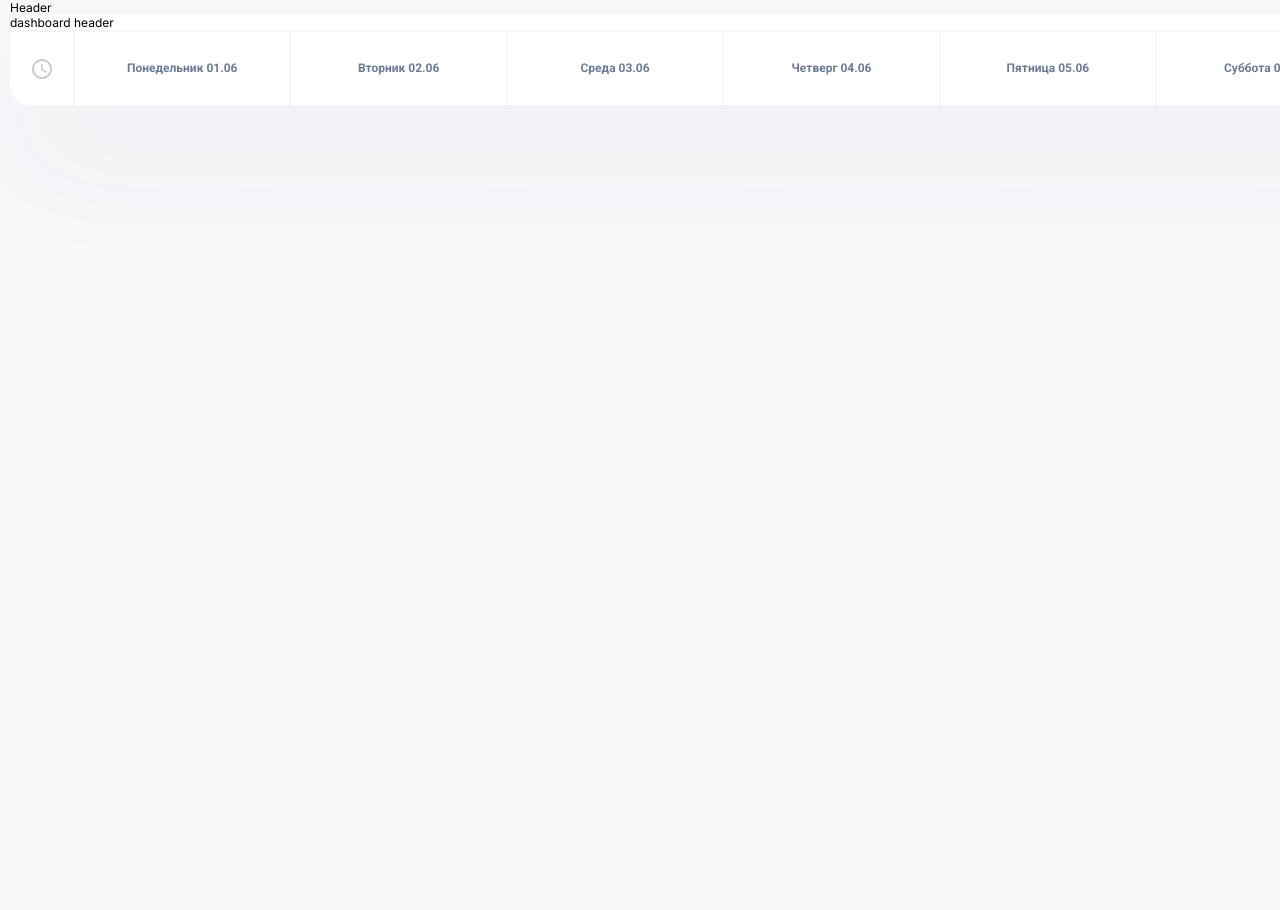
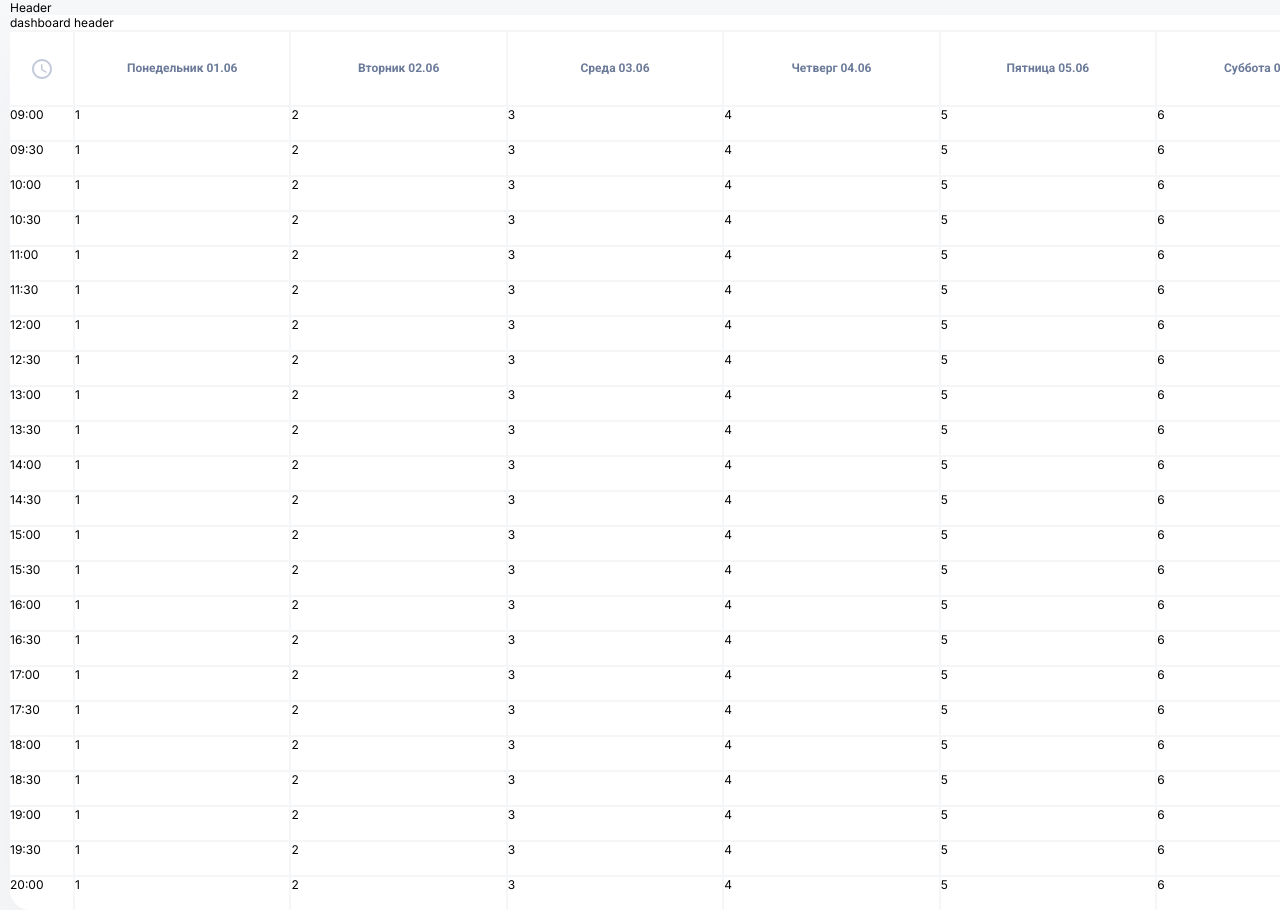
Before and after one commit to ComShep/coach-crm, a React (Vite) app: page /dashboard in a window 1280 px wide. Shown: the top 910 px of the page. Before the commit the page ends 800 px from the top, so only its background shows below. Built offline with nearby package versions, Linux system fonts and the light colour scheme.

Commit message:
добавил функцию для создания расписания, а так же отрисовку таблицы

```diff
--- a/src/components/DashboardDays/DashboardDays.module.css
+++ b/src/components/DashboardDays/DashboardDays.module.css
@@ -2,7 +2,7 @@
 	height: 75px;
 	border-top: 2px solid #f5f6f7;
 	display: grid;
-	grid-template-columns: 65px 1fr 1fr 1fr 1fr 1fr 1fr 1fr;
+	grid-template-columns: 65px repeat(7, 1fr);
 	font-family: Roboto;
 	color: #6b7a99;
 	line-height: 167%;
--- /dev/null
+++ b/src/components/DashboardGrid/DashboardGrid.module.css
@@ -0,0 +1,24 @@
+.grid {
+	display: grid;
+	grid-template-columns: 65px repeat(7, 1fr)
+}
+
+.gridRow {
+	border-top: 2px solid #f5f6f7;
+	height: 35px;
+	display: grid;
+	grid-template-columns: 65px 1fr 1fr 1fr 1fr 1fr 1fr 1fr;
+}
+
+.timeLabel  {
+
+}
+
+.cell {
+	height: 35px;
+	border-top: 2px solid #f5f6f7;
+}
+
+.cell:not(:last-child){
+	border-right: 2px solid #f5f6f7;
+}
--- /dev/null
+++ b/src/components/DashboardGrid/DashboardGrid.tsx
@@ -0,0 +1,32 @@
+import clsx from "clsx";
+import styles from "./DashboardGrid.module.css";
+import { generateTimeSlots } from "../../utils/schedule";
+
+export const DashboardGrid = () => {
+  const slots = generateTimeSlots(9, 20, 30);
+  const timeCell = clsx({
+    [styles.timeLabel]: true,
+    [styles.cell]: true,
+  });
+
+  console.log(slots);
+
+  return (
+    <div className={styles.grid}>
+      {slots.map((slot) => {
+        return (
+          <>
+            <div className={timeCell}>{slot}</div>
+            <div className={styles.cell}>1</div>
+            <div className={styles.cell}>2</div>
+            <div className={styles.cell}>3</div>
+            <div className={styles.cell}>4</div>
+            <div className={styles.cell}>5</div>
+            <div className={styles.cell}>6</div>
+            <div className={styles.cell}>7</div>
+          </>
+        );
+      })}
+    </div>
+  );
+};
--- a/src/pages/DashboardPage/DashboardPage.tsx
+++ b/src/pages/DashboardPage/DashboardPage.tsx
@@ -1,4 +1,5 @@
 import { DashboardDays } from "../../components/DashboardDays/DashboardDays"
+import { DashboardGrid } from "../../components/DashboardGrid/DashboardGrid"
 import { DashboardHeader } from "../../components/DashboardHeader/DashboardHeader"
 import styles from './DashboardPage.module.css'
 
@@ -7,6 +8,7 @@ export const DashboardPage = () => {
 		<div className={styles.container}>
 			<DashboardHeader/>
 			<DashboardDays/>
+			<DashboardGrid/>
 		</div>
 	)
 }
--- /dev/null
+++ b/src/utils/schedule.ts
@@ -0,0 +1,11 @@
+export const generateTimeSlots = (startHour: number = 8, endHour: number = 22, stepMinutes: number = 30): string[] => {
+	const slots: string[] = [];
+	for (let hour = startHour; hour <= endHour; hour ++) {
+		for (let minute = 0; minute < 60; minute += stepMinutes) {
+			if (hour === endHour && minute > 0) break;
+			const time = `${hour.toString().padStart(2, '0')}:${minute.toString().padStart(2, '0')}`
+			slots.push(time)
+		}
+	}
+	return slots;
+}
```
